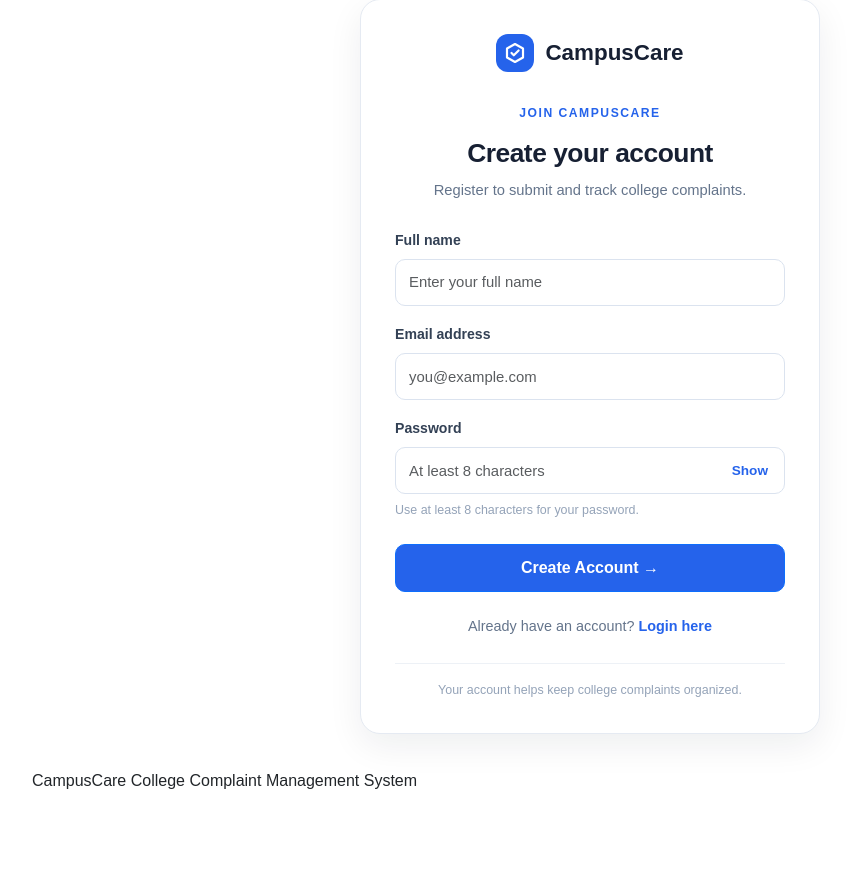
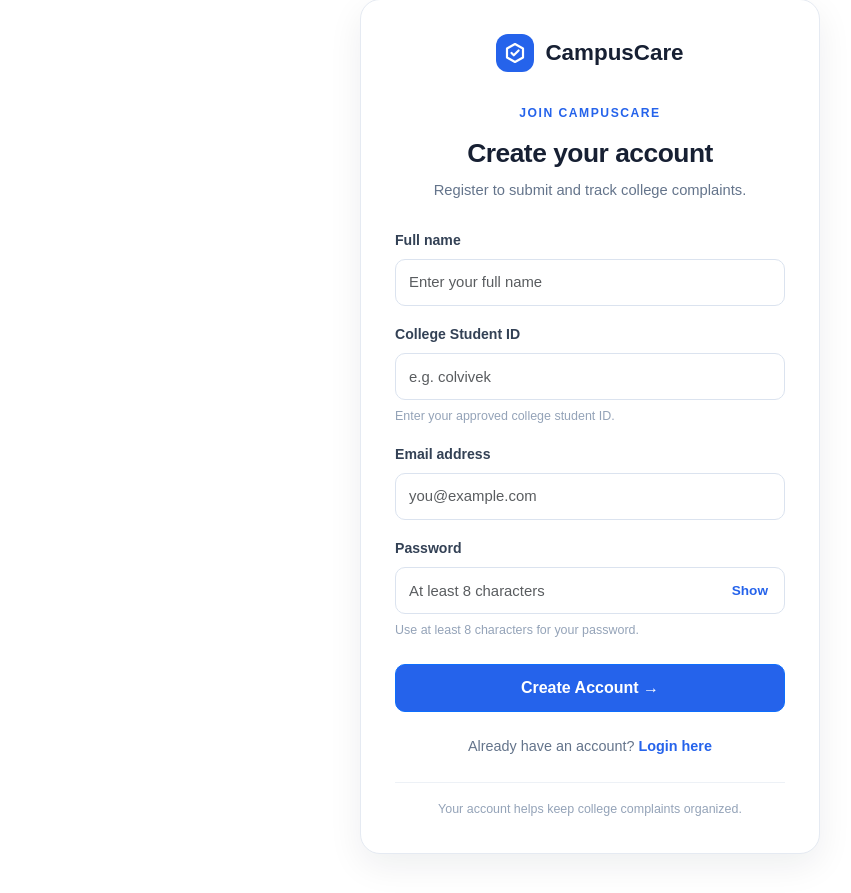
Before and after one commit to VICKY1-3/CampusCare, a Flask app: page /register in a window 1280 px wide. Shown: the part 100-993 px from the top of the page, without its empty margins (50-901 px from the left). Before the commit the page ends 889 px from the top, so only its background shows below. Run offline with Flask 3, Linux system fonts and the light colour scheme; some libraries are stand-ins or nearby versions.

Commit message:
Add approved student ID verification and security logging

```diff
--- a/app.py
+++ b/app.py
@@ -4,6 +4,8 @@ import psycopg
 from psycopg.rows import dict_row
 from functools import wraps
 from datetime import datetime
+from flask_limiter import Limiter
+from flask_limiter.util import get_remote_address
 
 import click
 from flask import (
@@ -13,6 +15,14 @@ from flask import (
 from werkzeug.security import generate_password_hash, check_password_hash
 
 app = Flask(__name__)
+
+limiter = Limiter(
+    get_remote_address,
+    app=app,
+    default_limits=[],
+    storage_uri="memory://"
+)
+
 app.config["SECRET_KEY"] = os.environ.get(
     "SECRET_KEY", "dev-only-change-this-before-deployment"
 )
@@ -37,7 +47,33 @@ def get_db():
             DATABASE_URL,
             row_factory=dict_row
         )
+
     return g.db
+
+def log_security_event(event_type, student_id=None, details=None):
+    """Record a security event without storing passwords."""
+    try:
+        with psycopg.connect(
+            DATABASE_URL,
+            row_factory=dict_row
+        ) as db:
+            db.execute(
+                """
+                INSERT INTO security_audit_logs
+                    (event_type, student_id, ip_address, details)
+                VALUES (%s, %s, %s, %s)
+                """,
+                (
+                    event_type,
+                    student_id,
+                    request.remote_addr,
+                    details
+                )
+            )
+            db.commit()
+    except psycopg.Error:
+        app.logger.exception("Could not save security audit event.")
+
 
 
 @app.teardown_appcontext
@@ -86,6 +122,68 @@ def init_db():
                 updated_at TEXT NOT NULL
             )
         """)
+                # Approved college student roster
+        db.execute("""
+            CREATE TABLE IF NOT EXISTS approved_students (
+                student_id TEXT PRIMARY KEY,
+                student_name TEXT NOT NULL,
+                is_registered BOOLEAN NOT NULL DEFAULT FALSE
+            )
+        """)
+
+        # Add student_id to existing users without deleting accounts
+        db.execute("""
+            ALTER TABLE users
+            ADD COLUMN IF NOT EXISTS student_id TEXT
+        """)
+
+        # Prevent multiple accounts from using the same student ID
+        db.execute("""
+            CREATE UNIQUE INDEX IF NOT EXISTS
+            users_student_id_unique
+            ON users (student_id)
+        """)
+
+        # Insert the 16 approved students
+        approved_students = [
+            ("colaamna", "Aamna"),
+            ("colabhishek", "Abhishek Dewangan"),
+            ("colamar", "Amar Gupta"),
+            ("colharshita", "Harshita Singh"),
+            ("colisha", "Isha Patel"),
+            ("colmenka", "Menka Sachdev"),
+            ("colnagesh", "Nagesh Baghel"),
+            ("colnidhi", "Nidhi Verma"),
+            ("colnisha", "Nisha Chauhan"),
+            ("colpallavi", "Pallavi Sahu"),
+            ("colpawan", "Pawan Kumar Shukla"),
+            ("colpushkar", "Pushkar Yadav"),
+            ("colshubhanshu", "Shubhanshu Nayak"),
+            ("colsunidhi", "Sunidhi Mishra"),
+            ("coltanisha", "Tanisha"),
+            ("colvivek", "Vivek Yadav"),
+        ]
+
+        # Record security-related events
+        db.execute("""
+            CREATE TABLE IF NOT EXISTS security_audit_logs (
+                log_id BIGINT GENERATED ALWAYS AS IDENTITY PRIMARY KEY,
+                event_type TEXT NOT NULL,
+                student_id TEXT,
+                ip_address INET,
+                details TEXT,
+                created_at TIMESTAMPTZ NOT NULL DEFAULT CURRENT_TIMESTAMP
+            )
+        """)
+
+
+        db.cursor().executemany("""
+            INSERT INTO approved_students
+                (student_id, student_name)
+            VALUES (%s, %s)
+            ON CONFLICT (student_id)
+            DO UPDATE SET student_name = EXCLUDED.student_name
+        """, approved_students)
 
 
 @app.cli.command("init-db")
@@ -164,41 +262,123 @@ def index():
     return redirect(url_for("dashboard"))
 
 
+
 @app.route("/register", methods=["GET", "POST"])
+@limiter.limit("5 per hour")
 def register():
     if request.method == "POST":
-        name = request.form.get("name", "").strip()
-        email = request.form.get("email", "").strip().lower()
+        name = " ".join(
+            request.form.get("name", "").strip().split()
+        )
+        student_id = request.form.get(
+            "student_id", ""
+        ).strip().lower()
+        email = request.form.get(
+            "email", ""
+        ).strip().lower()
         password = request.form.get("password", "")
 
-        if not name or not email or not password:
+        if not name or not student_id or not email or not password:
             flash("All fields are required.")
-        elif len(password) < 8:
+            return render_template("register.html")
+
+        if len(name) > 100 or len(student_id) > 30:
+            flash("Name or student ID is too long.")
+            return render_template("register.html")
+
+        if len(password) < 8:
             flash("Password must be at least 8 characters.")
+            return render_template("register.html")
 
-        else:
-            db = get_db()
-            try:
-                db.execute(
-                    """
-                    INSERT INTO users (name, email, password_hash)
-                    VALUES (%s, %s, %s)
-                    """,
-                    (name, email, generate_password_hash(password))
+        db = get_db()
+
+        try:
+            # Lock the roster entry so two requests cannot claim it together.
+            student = db.execute(
+                """
+                SELECT student_id, student_name, is_registered
+                FROM approved_students
+                WHERE student_id = %s
+                FOR UPDATE
+                """,
+                (student_id,)
+            ).fetchone()
+
+            if student is None:
+                db.rollback()
+                log_security_event(
+               "invalid_student_id",
+                student_id=student_id,
+                details="Registration attempted with an unapproved student ID"
+    )
+                flash("This student ID is not on the approved college list.")
+                return render_template("register.html")
+
+            if " ".join(student["student_name"].casefold().split()) != name.casefold():
+                db.rollback()
+                log_security_event(
+                 "student_name_mismatch",
+                 student_id=student_id,
+                details="Registration name did not match the approved student record"
+)
+                flash("The name does not match the approved student record.")
+                return render_template("register.html")
+
+
+            if student["is_registered"]:
+                db.rollback()
+                log_security_event(
+                    "duplicate_student_id",
+                    student_id=student_id,
+                    details="Registration attempted with an already registered student ID"
                 )
-                db.commit()
-                flash("Registration successful. Please log in.")
-                return redirect(url_for("login"))
+                flash("This college student ID has already been registered.")
+                return render_template("register.html")
 
-            except psycopg.errors.UniqueViolation:
-                db.rollback()
-                flash("That email is already registered.")
 
+            # Claim the approved ID and create the account in one transaction.
+            db.execute(
+                """
+                UPDATE approved_students
+                SET is_registered = TRUE
+                WHERE student_id = %s
+                """,
+                (student_id,)
+            )
+
+            db.execute(
+                """
+                INSERT INTO users
+                    (name, email, password_hash, student_id)
+                VALUES (%s, %s, %s, %s)
+                """,
+                (
+                    student["student_name"],
+                    email,
+                    generate_password_hash(password),
+                    student_id
+                )
+            )
+
+            db.commit()
+            flash("Registration successful. Please log in.")
+            return redirect(url_for("login"))
+
+        except psycopg.errors.UniqueViolation:
+            db.rollback()
+            flash("That email or student ID is already registered.")
+
+        except psycopg.Error:
+            db.rollback()
+            app.logger.exception("Student registration database error.")
+            flash("Registration could not be completed. Please try again.")
 
     return render_template("register.html")
 
 
+
 @app.route("/login", methods=["GET", "POST"])
+@limiter.limit("5 per minute")
 def login():
     if request.method == "POST":
         email = request.form.get("email", "").strip().lower()
@@ -216,6 +396,10 @@ def login():
             session["role"] = user["role"]
             return redirect(url_for("index"))
 
+        log_security_event(
+        "failed_login",
+        details="Login attempted with invalid credentials"
+         )
         flash("Invalid email or password.")
 
     return render_template("login.html")
@@ -249,6 +433,7 @@ def dashboard():
 
 @app.route("/complaint/new", methods=["GET", "POST"])
 @login_required
+@limiter.limit("5 per hour")
 def new_complaint():
     if session["role"] != "student":
         abort(403)
@@ -487,6 +672,10 @@ def update_complaint(complaint_id):
                             complaint_id=complaint_id))
 
 
+@app.errorhandler(429)
+def ratelimit_handler(error):
+    return render_template("429.html"), 429
+
 @app.errorhandler(403)
 def forbidden(error):
     return "Access denied: you do not have permission to view this page.", 403
--- /dev/null
+++ b/requirements.txt
@@ -0,0 +1,3 @@
+Flask>=3.1,<4.0
+Flask-Limiter
+psycopg[binary]
--- a/templates/register.html
+++ b/templates/register.html
@@ -31,6 +31,7 @@
         <form method="post">
             <div class="mb-3">
                 <label for="name" class="form-label">Full name</label>
+
                 <input
                     type="text"
                     class="form-control auth-input"
@@ -41,6 +42,24 @@
                     autocomplete="name"
                     required>
             </div>
+            <div class="mb-3">
+        <label for="student_id" class="form-label">
+            College Student ID
+        </label>
+        <input
+            type="text"
+            class="form-control auth-input"
+            id="student_id"
+            name="student_id"
+            maxlength="30"
+            placeholder="e.g. colvivek"
+            autocomplete="off"
+            required>
+        <div class="password-hint">
+            Enter your approved college student ID.
+        </div>
+    </div>
+
 
             <div class="mb-3">
                 <label for="email" class="form-label">Email address</label>
```
Also changed, not shown: templates/429.html (added, +24 -0 lines), README.md.
